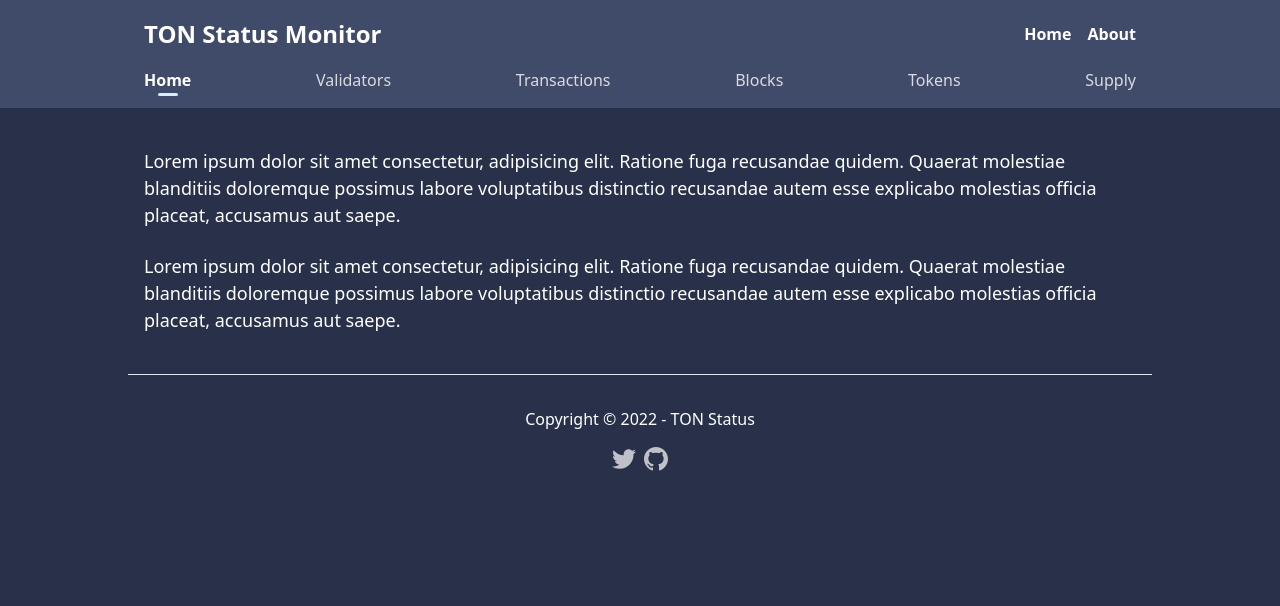
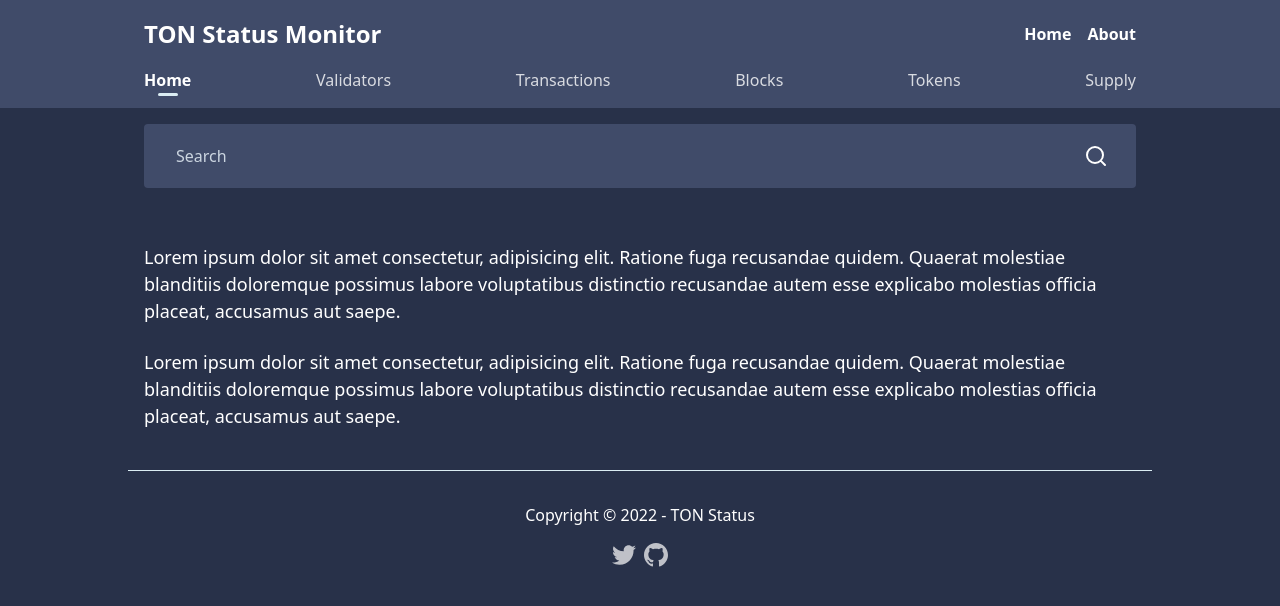
Before and after one commit to sky-ring/ton-house, a Next.js app: page /about in a window 1280 px wide. Shown: the top 606 px of the page. Built offline with nearby package versions, Linux system fonts and the light colour scheme.

Commit message:
feat: create main template searchbox

```diff
--- /dev/null
+++ b/src/components/Main/searchbox/SearchBox.tsx
@@ -0,0 +1,39 @@
+import React, { useState } from 'react';
+
+import SearchIcon from '@/components/icons/search';
+import styles from '@/styles/main/searchbox.module.scss';
+
+type SearchButtonProps = {
+  onClick?: () => void;
+};
+function SearchButton(props: SearchButtonProps) {
+  return (
+    <button className={styles.button} onClick={props.onClick}>
+      <SearchIcon />
+    </button>
+  );
+}
+
+export default function SearchBox() {
+  const [searchText, setSearchText] = useState('');
+
+  const handleSearchInput = (e: React.ChangeEvent<HTMLInputElement>) =>
+    setSearchText(e.target.value);
+
+  const handleSearch = (e?: React.FormEvent) => {
+    e?.preventDefault();
+    // search functionality
+  };
+
+  return (
+    <form className={styles.container} onSubmit={handleSearch}>
+      <input
+        type="text"
+        placeholder="Search"
+        value={searchText}
+        onChange={handleSearchInput}
+      />
+      <SearchButton onClick={handleSearch} />
+    </form>
+  );
+}
--- /dev/null
+++ b/src/components/icons/search.tsx
@@ -0,0 +1,20 @@
+import type { SVGProps } from 'react';
+import React from 'react';
+
+export default function SearchIcon(props: SVGProps<SVGSVGElement>) {
+  return (
+    <svg
+      xmlns="http://www.w3.org/2000/svg"
+      fill="none"
+      viewBox="0 0 24 24"
+      {...props}
+    >
+      <path
+        strokeLinecap="round"
+        strokeLinejoin="round"
+        strokeWidth="2"
+        d="M11 19a8 8 0 100-16 8 8 0 000 16zM21 21l-4.35-4.35"
+      ></path>
+    </svg>
+  );
+}
--- /dev/null
+++ b/src/styles/main/searchbox.module.scss
@@ -0,0 +1,21 @@
+@import '../colors';
+.container{
+  @apply flex flex-row flex-nowrap m-4 px-4 py-2 rounded;
+  background-color: $primary-color;
+
+  input {
+    @apply bg-transparent flex-1 outline-none text-white mx-4;
+    @apply min-w-0;
+  }
+}
+
+.button {
+  @apply bg-transparent outline-none;
+  @apply p-3;
+
+  svg {
+    width: 24px;
+    height: 24px;
+    stroke: $primary-text;
+  }
+}
--- a/src/templates/Main.tsx
+++ b/src/templates/Main.tsx
@@ -3,6 +3,7 @@
 import Footer from '@/components/Main/footer/Footer';
 import Header from '@/components/Main/header/Header';
 import type { Tab } from '@/components/Main/header/Header.types';
+import SearchBox from '@/components/Main/searchbox/SearchBox';
 import styles from '@/styles/main/main.module.scss';
 
 type IMainProps = {
@@ -16,6 +17,7 @@
     {props.meta}
     <Header tab={props.selectedTab} />
     <div className="mx-auto max-w-full sm:max-w-screen-sm md:max-w-screen-md lg:max-w-screen-lg">
+      <SearchBox />
       <div className={styles.content}>{props.children}</div>
       <Footer />
     </div>
```
Also changed, not shown: 1 other file (tests, documents, lock files or other folders).
